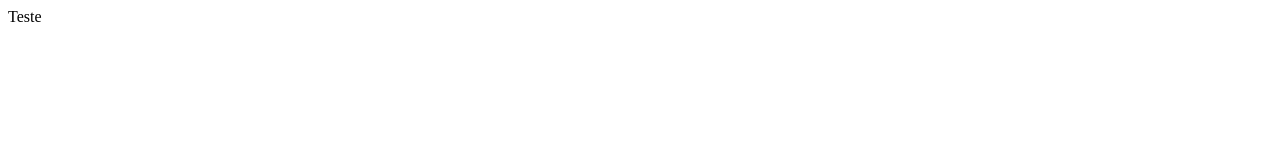
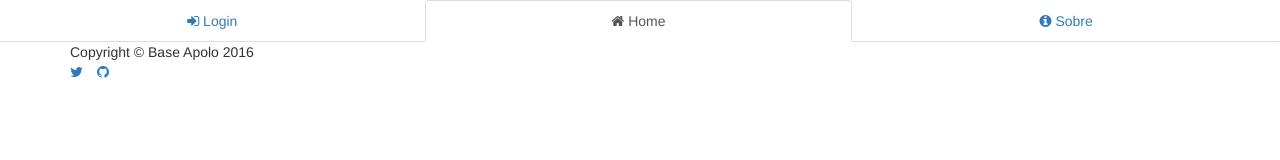
Before and after one commit to MMaestrelliLeobons/baseapolo, a website: page public/index.html in a window 1280 px wide. Drawn offline with nearby package versions, Linux system fonts and the light colour scheme.

Commit message:
Modeling the front-end.

```diff
--- a/public/index.html
+++ b/public/index.html
@@ -1,10 +1,58 @@
 <!DOCTYPE html>
-<html ng-app>
+<html ng-app="baseapolo">
 <head>
-	<title> Base Apolo - Gerenciador de Oportunidades acadêmicas</title>
+	<meta charset="utf-8">
+	<meta http-equiv="X-UA-Compatible" content="IE=edge">
+	<meta name="viewport" content="width=device-width, initial-scale=1">
+	<meta name="description" content="">
+	<meta name="author" content="">
+
+	<title>Base Apolo - Gerenciador de Oportunidades acadêmicas</title>
+
+	<!-- Bootstrap -->
+	<link rel="stylesheet" href="https://maxcdn.bootstrapcdn.com/bootstrap/3.3.6/css/bootstrap.min.css" integrity="sha384-1q8mTJOASx8j1Au+a5WDVnPi2lkFfwwEAa8hDDdjZlpLegxhjVME1fgjWPGmkzs7" crossorigin="anonymous">
+	<link rel="stylesheet" href="https://maxcdn.bootstrapcdn.com/bootstrap/3.3.6/css/bootstrap-theme.min.css" integrity="sha384-fLW2N01lMqjakBkx3l/M9EahuwpSfeNvV63J5ezn3uZzapT0u7EYsXMjQV+0En5r" crossorigin="anonymous">
+
+	<!-- Fontawesome -->
+	<link rel="stylesheet" href="https://maxcdn.bootstrapcdn.com/font-awesome/4.5.0/css/font-awesome.min.css">
+
+	<!-- Custom CSS -->
+
+	<!--[if lt IE 9]>
+        <script src="https://oss.maxcdn.com/libs/html5shiv/3.7.0/html5shiv.js"></script>
+        <script src="https://oss.maxcdn.com/libs/respond.js/1.4.2/respond.min.js"></script>
+    <![endif]-->
 </head>
+
 <body>
-Teste
-<script src = "https://ajax.googleapis.com/ajax/libs/angularjs/1.5.0-rc.0/angular.min.js"></script>
+	<!-- Navigation -->
+	<header>
+	<!-- Centered Tabs -->
+		<ul class="nav nav-tabs nav-justified">
+			<li><a href="#signin"><i class="fa fa-sign-in"></i> Login </a></li>
+			<li class="active"><a href="#"><i class="fa fa-home"></i> Home </a></li>
+			<li><a href="#about"><i class="fa fa-info-circle"></i> Sobre </a></li>
+		</ul>
+	</header>
+
+	<!-- Main div -->
+	<div id = "main-content">
+	<!-- Injection of Angular content -->
+
+	</div>
+
+	<!-- Footer -->
+	<footer class="footer">
+		<div class="container">
+			<span class="copyright">Copyright &copy; Base Apolo 2016</span>
+			<ul class="list-inline social-buttons">
+				<li><a href="#"><i class="fa fa-twitter"></i></a></li>
+				<li><a href="#"><i class="fa fa-github"></i></a></li>
+			</ul>
+		</div>
+	</footer>
+
+	<!-- Javascript stuff -->
+	<script src = "https://ajax.googleapis.com/ajax/libs/angularjs/1.5.0-rc.0/angular.min.js"></script>
 </body>
 </html>
```
Also changed, not shown: public/assets/css/app.css (added), public/assets/imgs/if_ufrj.jpg (added), public/assets/imgs/thelyre_apollo.png (added), public/views/about.html (added), public/views/home.html (added), public/views/signin.html (added), public/views/signup.html (added).
